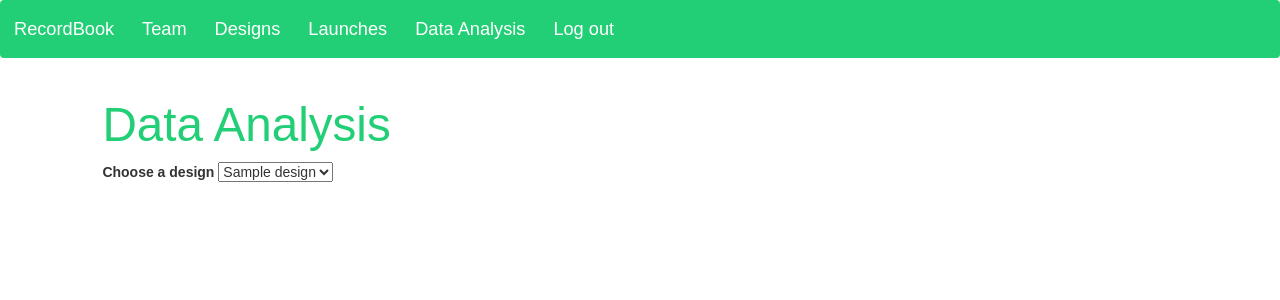
After one commit to kavelrao/STINCS-RecordBook, a Django app: page /data_analysis/ in a window 1280 px wide. The commit adds this page. Shown: the top 300 px of the page. Run offline with Django 3.2, Linux system fonts and the light colour scheme; a user stored in the database is signed in; tables that the repository leaves empty hold one stand-in row (values such as "Sample post"); some libraries are stand-ins or nearby versions.

Commit message:
Added Data Analysis page w/ dropdown to select design; nta js listener

```diff
--- a/recordbook/home/templates/home/base.html
+++ b/recordbook/home/templates/home/base.html
@@ -19,6 +19,7 @@
     <a href="/team/">Team</a>
     <a href="/designs/">Designs</a>
     <a href="/launches/">Launches</a>
+    <a href="/data_analysis/">Data Analysis</a>
     {% if user.is_authenticated %}
       <a href="/log_out/">Log out</a>
     {% else %}
@@ -29,5 +30,8 @@
   {% endblock navbar %}
   {% block content %}
   {% endblock content %}
+  <script src="https://code.jquery.com/jquery-3.1.0.min.js"></script>
+  {% block script %}
+  {% endblock script %}
 </body>
 </html>
--- /dev/null
+++ b/recordbook/home/templates/home/data_analysis.html
@@ -0,0 +1,27 @@
+{% extends "home/base.html" %}
+
+{% block content %}
+<div class="content">
+    <h1>Data Analysis</h1>
+    <div class="select-design">
+        <label for="designs">Choose a design</label>
+        <select id="designs">
+            {% for design in designs %}
+            <option value="{{ design }}">{{ design }}</option>
+            {% endfor %}
+        </select>
+    </div>
+
+    <div class="design-analysis">
+    </div>
+
+    <div class="design-launches">
+    </div>
+</div>
+{% endblock content %}
+
+{% block script %}
+<script>
+
+</script>
+{% endblock script %}
--- a/recordbook/home/views.py
+++ b/recordbook/home/views.py
@@ -303,6 +303,14 @@ def launch(request, date):
     context = {'launch': launch}
     return render(request, 'home/launch.html', context)
 
+
+@login_required
+def data_analysis(request):
+    context = {'designs': request.user.account.team.designs.all()}
+    return render(request, 'home/data_analysis.html', context)
+
+
+
 def generate_join_code():
     join_code = ''
     for i in range(8):
--- a/recordbook/recordbook/urls.py
+++ b/recordbook/recordbook/urls.py
@@ -46,6 +46,7 @@ urlpatterns = [
     path('register/', home.views.register, name='register'),
     path('register/create_team/', home.views.create_team, name='create_team'),
     path('register/join_team/', home.views.join_team, name='join_team'),
+    path('data_analysis/', home.views.data_analysis, name='data_analysis'),
 ]
 if settings.DEBUG:
     urlpatterns += static(settings.MEDIA_URL, document_root=settings.MEDIA_ROOT)
```
Also changed, not shown: recordbook/home/migrations/0020_auto_20200305_1403.py (added).
